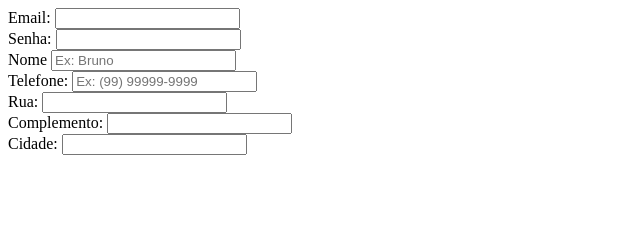
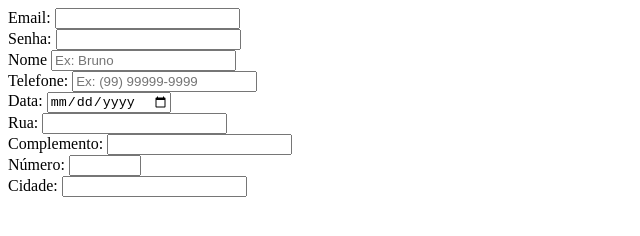
Before and after one commit to gustavoctadei/curso_html, a plain HTML site: page 03 - Formularios/index.html in a window 1280 px wide. Shown: the whole page, without its empty margins (0-640 px from the left). Drawn offline with Linux system fonts and the light colour scheme.

Commit message:
03 - Formularios | 4 - Construindo campos para datas e numeros | Ok, concluido

```diff
--- a/03 - Formularios/index.html
+++ b/03 - Formularios/index.html
@@ -28,6 +28,11 @@
         </div>
 
         <div>
+            <label>Data:</label>
+            <input type="date" />
+        </div>
+
+        <div>
             <label>Rua:</label>
             <input type="text" />
         </div>
@@ -38,6 +43,11 @@
         </div>
 
         <div>
+            <label>Número:</label>
+            <input type="number" min="1" max="9999" />
+        </div>
+
+        <div>
             <lab>Cidade:</lab>
             <input type="text" />
         </div>
```
